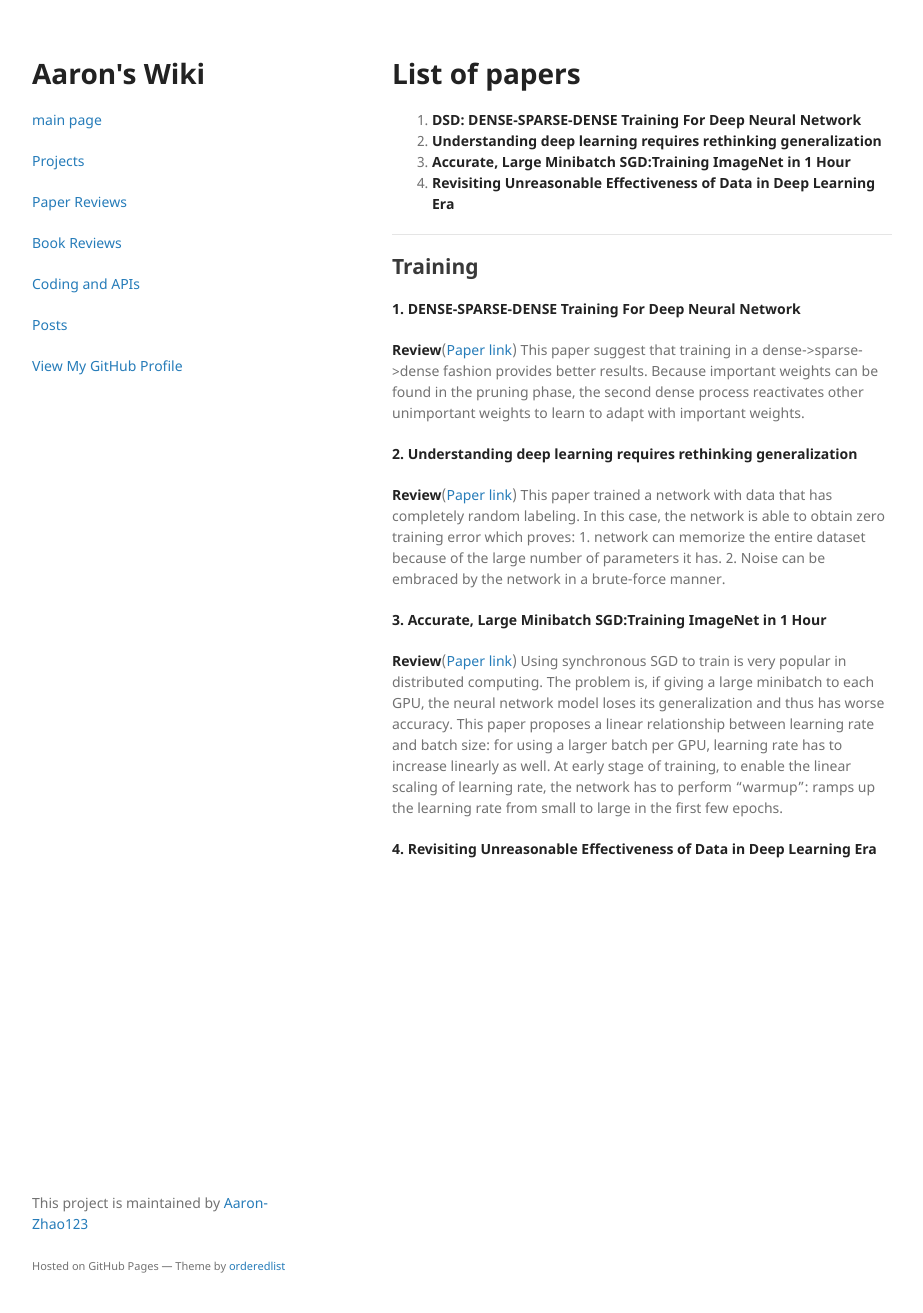
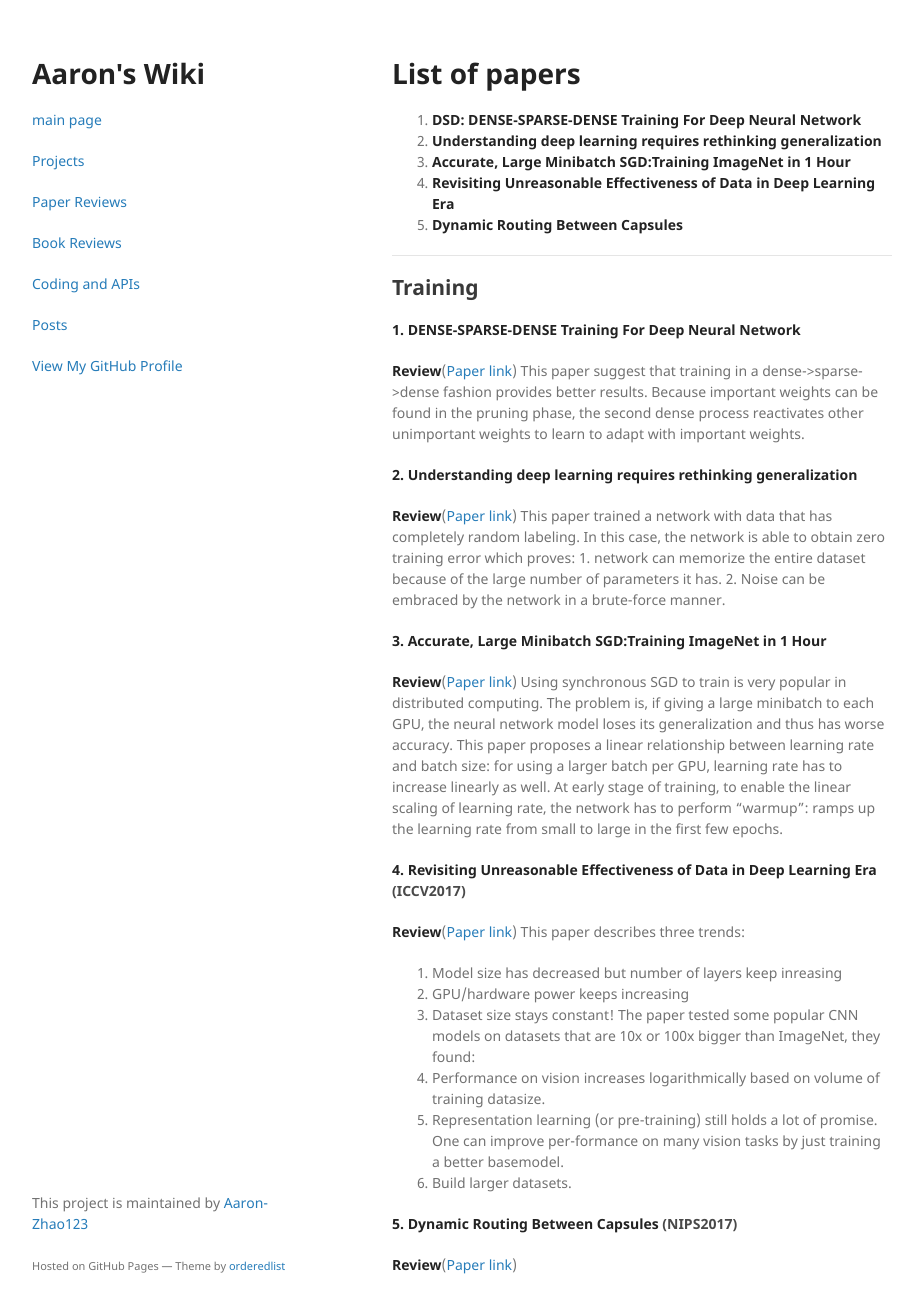
Before and after one commit to Aaron-Zhao123/blog, a Jekyll site: the page built from papers/train/train_summary.md, in a window 1280 px wide and 1345 px high. Shown: the top 1313 px of the window, without its empty margins (178-1101 px from the left). Built offline with Jekyll 4.4.1, drawn with Linux system fonts in a browser that asks for light colours; our own code applies the rules of GitHub Pages for plain Markdown files.

Commit message:
added reviews

```diff
--- a/papers/train/train_summary.md
+++ b/papers/train/train_summary.md
@@ -7,6 +7,7 @@ layout: default
   2. **Understanding deep learning requires rethinking generalization**
   3. **Accurate, Large Minibatch SGD:Training ImageNet in 1 Hour**
   4. **Revisiting Unreasonable Effectiveness of Data in Deep Learning Era**
+  5. **Dynamic Routing Between Capsules**
 
 * * *
 
@@ -31,4 +32,19 @@ Using synchronous SGD to train is very popular in distributed computing.
 The problem is, if giving a large minibatch to each GPU, the neural network model loses its generalization and thus has worse accuracy.
 This paper proposes a linear relationship between learning rate and batch size: for using a larger batch per GPU, learning rate has to increase linearly as well.
 At early stage of training, to enable the linear scaling of learning rate, the network has to perform "warmup": ramps up the learning rate from small to large in the first few epochs.
-#### **4. Revisiting Unreasonable Effectiveness of Data in Deep Learning Era**
+
+#### **4. Revisiting Unreasonable Effectiveness of Data in Deep Learning Era** (ICCV2017)
+**Review**([Paper link](https://arxiv.org/pdf/1707.02968.pdf))
+This paper describes three trends:
+1. Model size has decreased but number of layers keep inreasing
+2. GPU/hardware power keeps increasing
+3. Dataset size stays constant!
+The paper tested some popular CNN models on datasets that are 10x or 100x bigger
+than ImageNet, they found:
+1. Performance on vision increases logarithmically based on volume of
+training datasize.
+2. Representation learning (or pre-training) still holds a lot of promise. One can improve per-formance on many vision tasks by just training a better basemodel.
+3. Build larger datasets.
+
+#### **5. Dynamic Routing Between Capsules** (NIPS2017)
+**Review**([Paper link](https://arxiv.org/abs/1710.09829v1))
```
Also changed, not shown: papers/papers_index.md (+2 -2 lines), papers/pruning/pruning_summary.md (+2 -1 lines).
